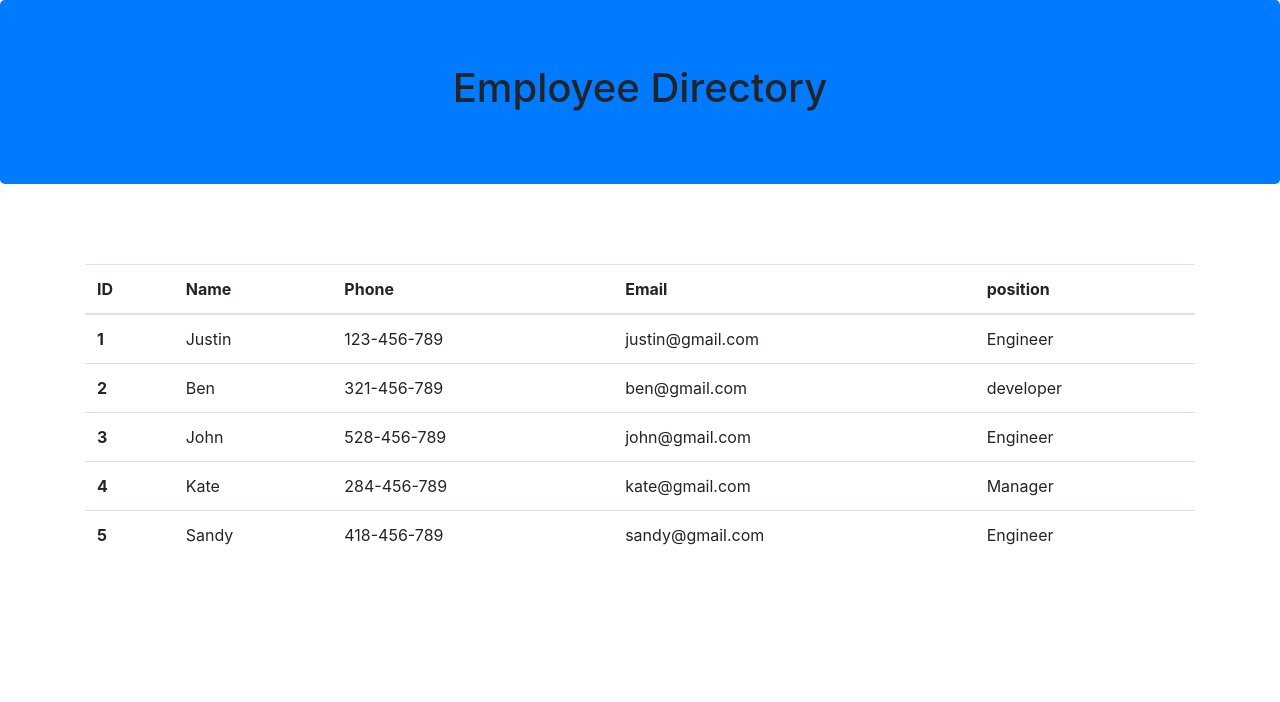
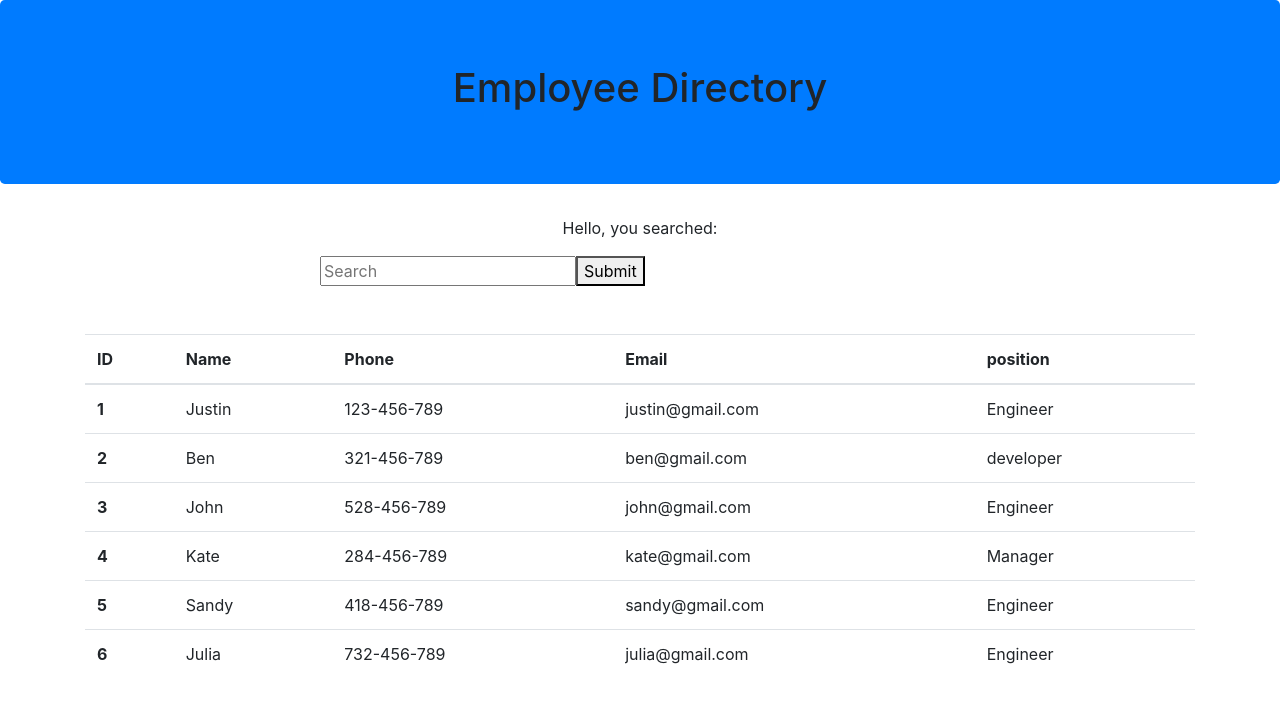
Before and after one commit to Chih-Chien-Lin/-React-Employee-Directory, a React (Create React App) app: page / in a window 1280 px wide. Shown: the top 702 px of the page. Built offline with nearby package versions, Linux system fonts and the light colour scheme.

Commit message:
finish form setting, and filter by character function

```diff
--- a/src/components/Employee-directory.js
+++ b/src/components/Employee-directory.js
@@ -3,7 +3,7 @@ import JumboSec from "./JumboSec"
 import TableSec from "./TableSec"
 
 
-const employees = [
+var employees = [
   {
     id: 1,
     name: "Justin",
@@ -39,25 +39,71 @@ const employees = [
     phone: "418-456-789",
     position: "Engineer"
   },
+  {
+    id: 6,
+    name: "Julia",
+    email: "julia@gmail.com",
+    phone: "732-456-789",
+    position: "Engineer"
+  },
 ];
+var employeeList = [];
+
+employees.map(each => (
+  employeeList.push(each.name)
+));
+
+// const match = (s) => {
+//   const p = Array.from(s).reduce((a, v, i) => `${a}[^${s.substr(i)}]*?${v}`, '');
+//   const re = RegExp(p);
+
+//   return employeeList.filter(v => v.match(re));
+// };
 
 class EmployeeDirect extends Component {
   state = {
-    currentPage: "Home"
+    searched: ""
   };
 
-  handlePageChange = page => {
-    this.setState({ currentPage: page });
+  handleInputChange = event => {
+    // Getting the value and name of the input which triggered the change
+    console.log("come to here")
+    const {value} = event.target;
+    console.log("get value: ",value)
+    // Updating the input's state
+    this.setState({
+      searched: value
+    });
+    console.log("change state: ",this.state)
   };
+  handleFormSubmit = event => {
+    // Preventing the default behavior of the form submit (which is to refresh the page)
+    event.preventDefault();
 
+    this.setState({
+      searched: ""
+    });
+  };
 
 
   render() {
     return (
       <div>
         <JumboSec />
+        <p className="text-center">
+          Hello, you searched: {this.state.searched}
+        </p>
+        <form className="form offset-md-3">
+          <input
+            value={this.state.searched}
+            onChange={this.handleInputChange}
+            type="text"
+            placeholder="Search"
+          />
+          <button onClick={this.handleFormSubmit}>Submit</button>
+        </form>
         <br></br><br></br>
-        <TableSec employees = {employees}/>
+        <TableSec employees={employees} />
       </div>
     );
   }
--- a/src/components/JumboSec.js
+++ b/src/components/JumboSec.js
@@ -3,7 +3,9 @@ import React from "react";
 // Whenever we try to render an array containing JSX, React knows to render each JSX element separately
 function JumboSec() {
   return (
-    <div className="jumbotron text-center bg-primary"><h1>Employee Directory</h1></div>
+    <div className="jumbotron text-center bg-primary">
+      <h1>Employee Directory</h1>
+    </div>
   );
 }
 
```
Lines whose indentation alone changed are shown as unchanged.
